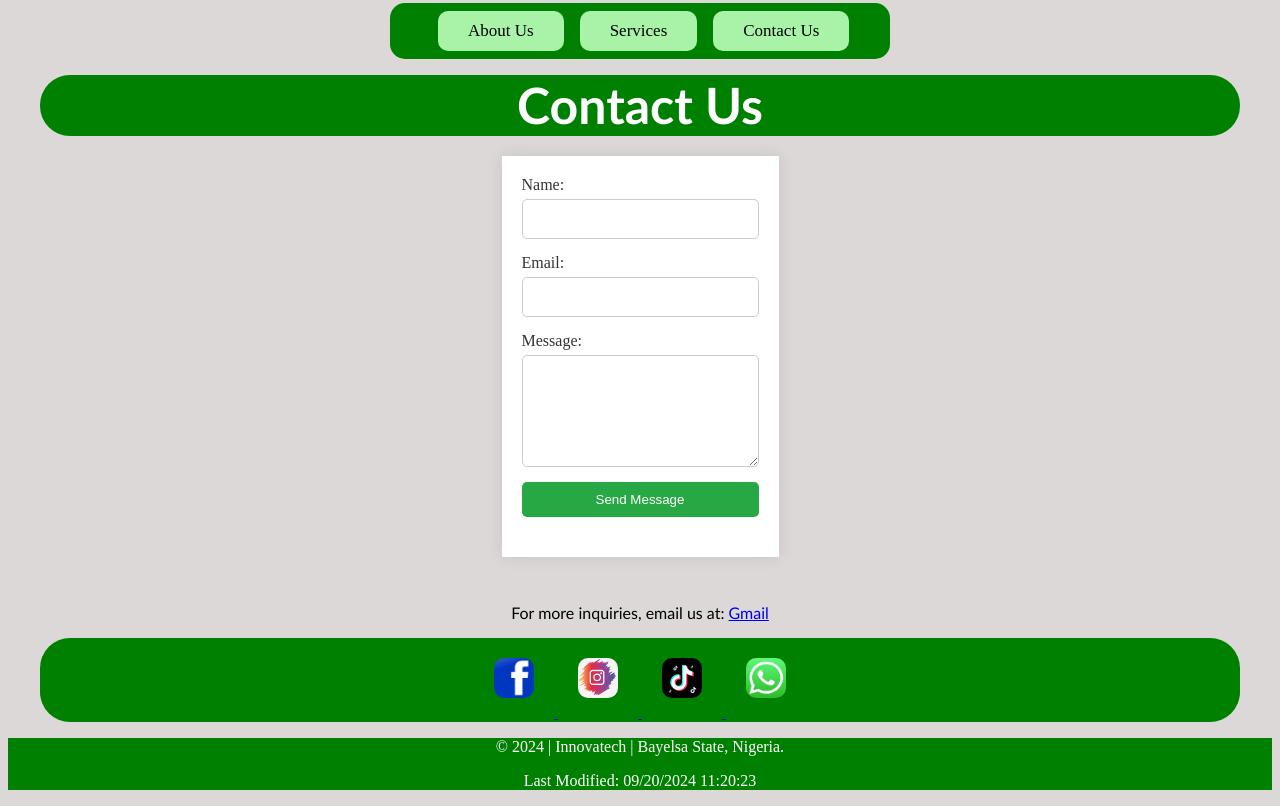
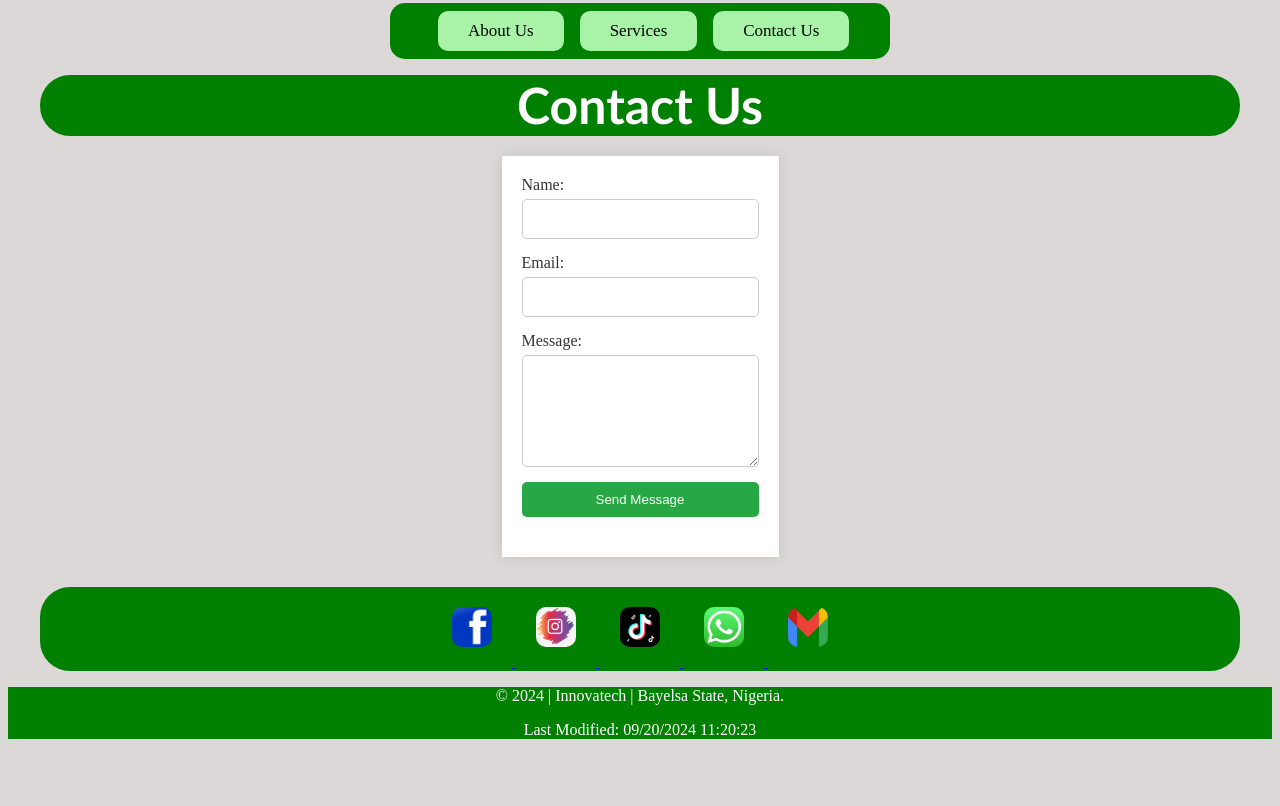
Before and after one commit to Igberry/dcandproh, a plain HTML site: page contact-us.html in a window 1280 px wide. Shown: the part 321-1127 px from the top of the page. After the commit the page ends 1076 px from the top, so only its background shows below. Drawn offline with Linux system fonts and the light colour scheme.

Commit message:
new settings

```diff
--- a/contact-us.html
+++ b/contact-us.html
@@ -44,9 +44,6 @@
             </form>
             <div id="formFeedback"></div>
         </div>
-        <div id="mail">
-            <p>For more inquiries, email us at: <a href="https://mail.google.com/mail/?tab=rm&ogbl">Gmail</a></p>
-        </div>
         <div id="social">
             <a href="https://www.facebook.com/DebbysSweetTreat?mibextid=ZbWKwL" target="_blank">
                 <img src="images/debs/fbicon.png" alt="fb icon">
@@ -61,6 +58,9 @@
             <a href="https://wa.me/message/UJ5TEKVZ33X4N1" target="blank">
                 <img src="images/debs/whatsappicon.jpg" alt="whatsapp icon">
             </a>
+            <a href="https://mail.google.com/mail/?authuser=1&ogbl" target="blank">
+                <img src="images/debs/gmail.png" alt="gmail icon">
+            </a>
         </div>
     </main>
     <footer>
```
Also changed, not shown: about-us.html (+3 -0 lines), services.html (+3 -0 lines), images/debs/gmail.png (added).
